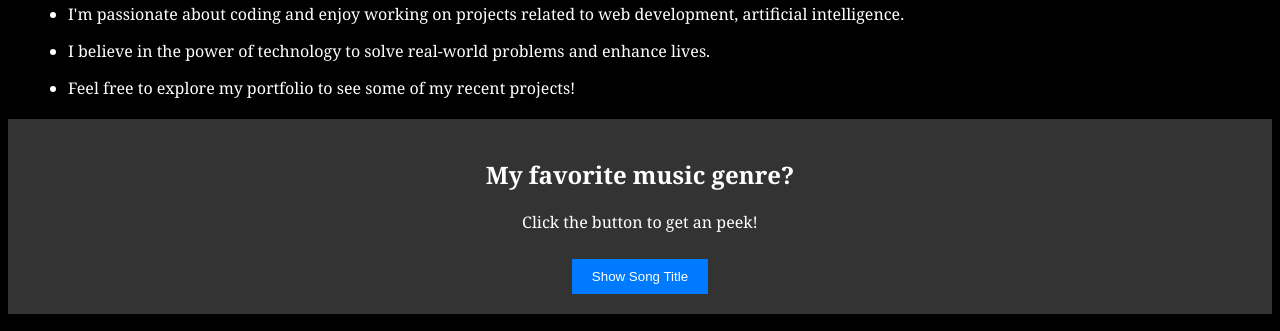
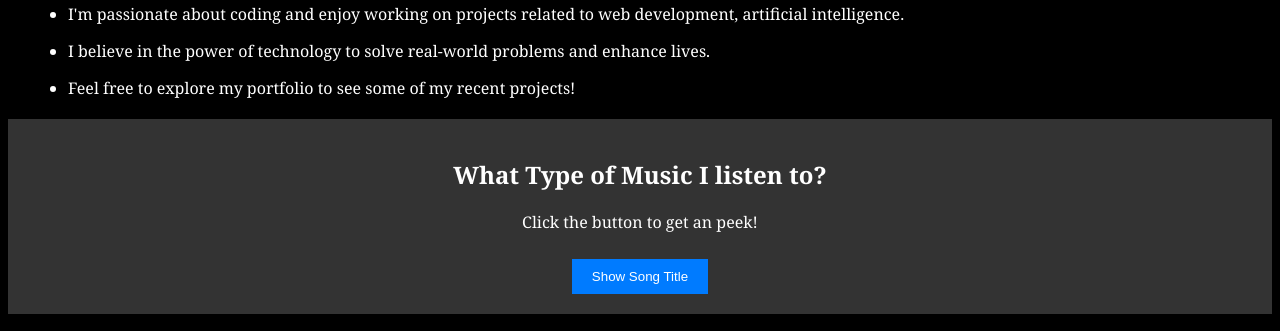
Before and after one commit to Adiah-A/Adiah-A.github.io, a plain HTML site: page index.html in a window 1280 px wide. Shown: the part 745-1076 px from the top of the page. Drawn offline with Linux system fonts and the light colour scheme.

Commit message:
Changed the h2 header for the fun-fact section

```diff
--- a/index.html
+++ b/index.html
@@ -37,7 +37,7 @@
         </ul>
 
         <section id="fun-fact-section">
-          <h2>My favorite music genre?</h2>
+          <h2>What Type of Music I listen to?</h2>
           <p id="fun-fact">Click the button to get an peek!</p>
           <button id="show-fact-button">Show Song Title</button>
         </section>
```
